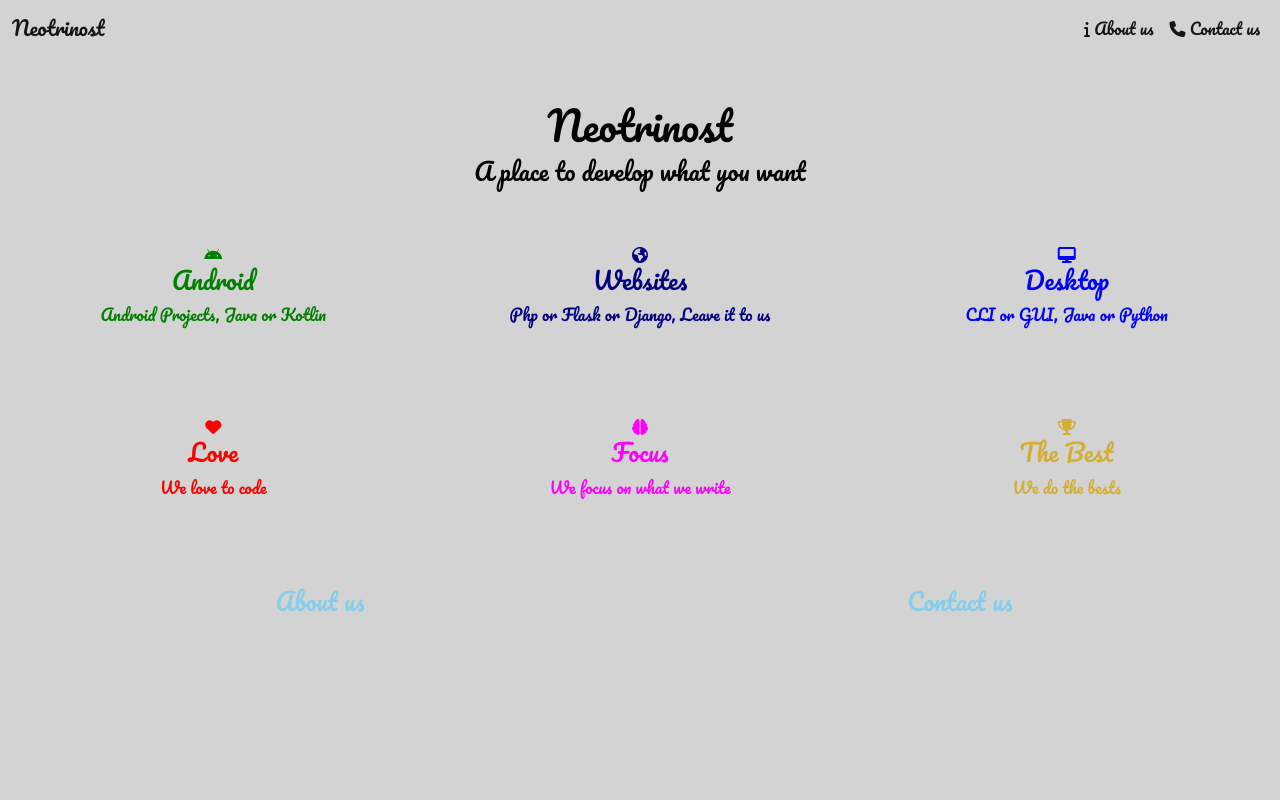
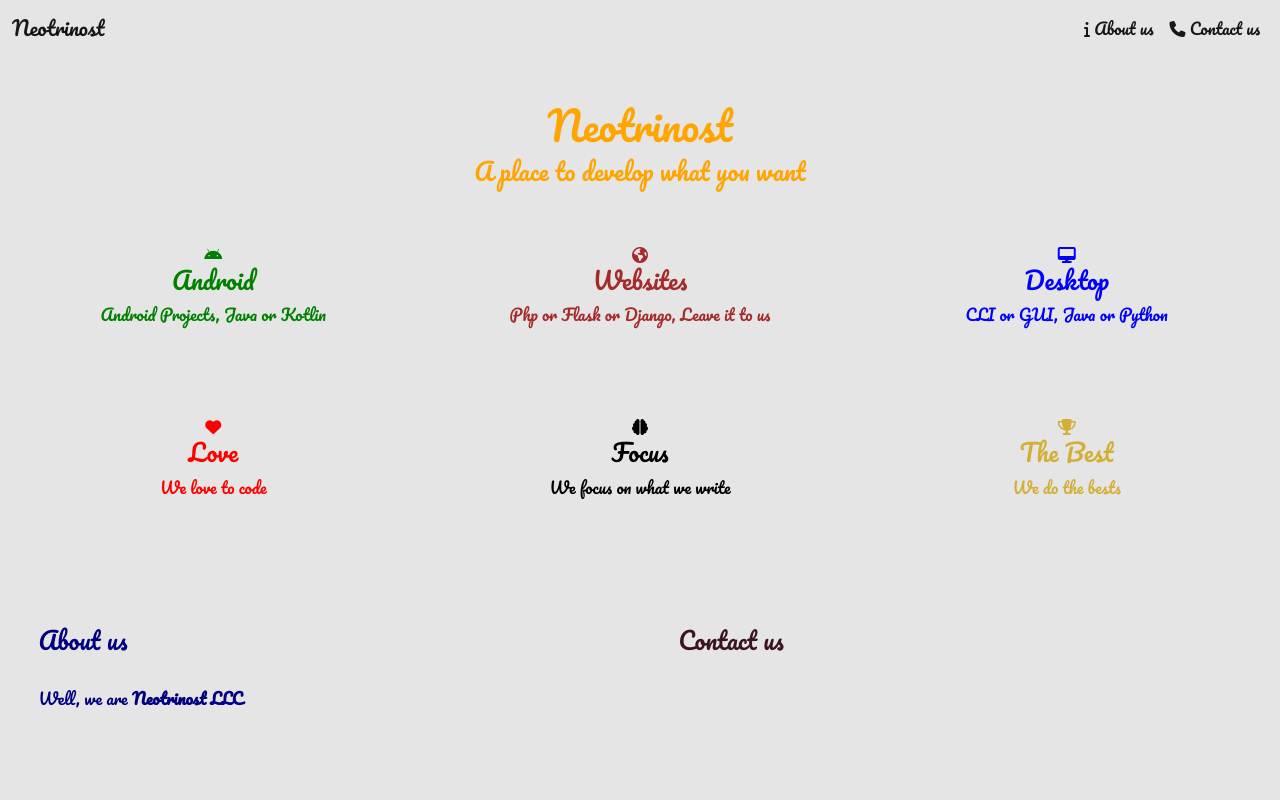
Before and after one commit to Neotrinost/Neotrinost.ir, a Flask app: page / in a window 1280 px wide. Run offline with Flask 2, Linux system fonts and the light colour scheme; some libraries are stand-ins or nearby versions.

Commit message:
Working on the contact and things

```diff
--- a/app/templates/home.html
+++ b/app/templates/home.html
@@ -25,19 +25,19 @@
     		body {
 				padding-top: 6%;
 				font-family: 'Pacifico', cursive;
-				color: black;
-				background: lightgray;
+				color: #FFA500;
+				background: #e5e5e5;
+				text-align: center;
 			}
-			.link {
-			    text-decoration: none;
-			    color: purple;
+			.dialog {
+			    text-align: left; padding: 3%;
 			}
 		</style>
 	</head>
 	<body>
 		<nav class="navbar navbar-expand-lg navbar-light fixed-top">
 			<div class="container-fluid">
-				<a class="navbar-brand " href=".">Neotrinost</a>
+				<a class="navbar-brand" href=".">Neotrinost</a>
 				<button class="navbar-toggler" type="button" data-bs-toggle="collapse"
 						data-bs-target="#navbarSupportedContent" aria-controls="navbarSupportedContent"
 						aria-expanded="false" aria-label="Toggle navigation">
@@ -57,7 +57,7 @@
 			</div>
 		</nav>
         <br>
-		<div class="container-fluid text-center">
+		<div class="container-fluid">
             <h1>Neotrinost</h1>
             <h4>A place to develop what you want</h4>
             <br>
@@ -69,7 +69,7 @@
                     <p>Android Projects, Java or Kotlin</p>
                     <br>
                 </div>
-                <div class="col-sm-4" style="color: #000080;">
+                <div class="col-sm-4" style="color: brown;">
                     <i class="fa fa-globe"></i>
                     <h4>Websites</h4>
                     <p>Php or Flask or Django, Leave it to us</p>
@@ -90,7 +90,7 @@
                     <p>We love to code</p>
                     <br>
                 </div>
-                <div class="col-sm-4" style="color: fuchsia;">
+                <div class="col-sm-4" style="color: black;">
                     <i class="fa fa-brain"></i>
                     <h4>Focus</h4>
                     <p>We focus on what we write</p>
@@ -105,10 +105,12 @@
             </div>
             <br><br>
             <div class="row">
-                <div class="col-md-6" style="color: skyblue;">
+                <div class="col-md-6 dialog" style="color: #000080;">
                     <h4>About us</h4>
+                    <br>
+                    <p>Well, we are <b>Neotrinost LLC</b></p>
                 </div>
-                <div class="col-md-6" style="color: skyblue;">
+                <div class="col-md-6 dialog" style="color: #3c1321;">
                     <h4>Contact us</h4>
                 </div>
             </div>
```
